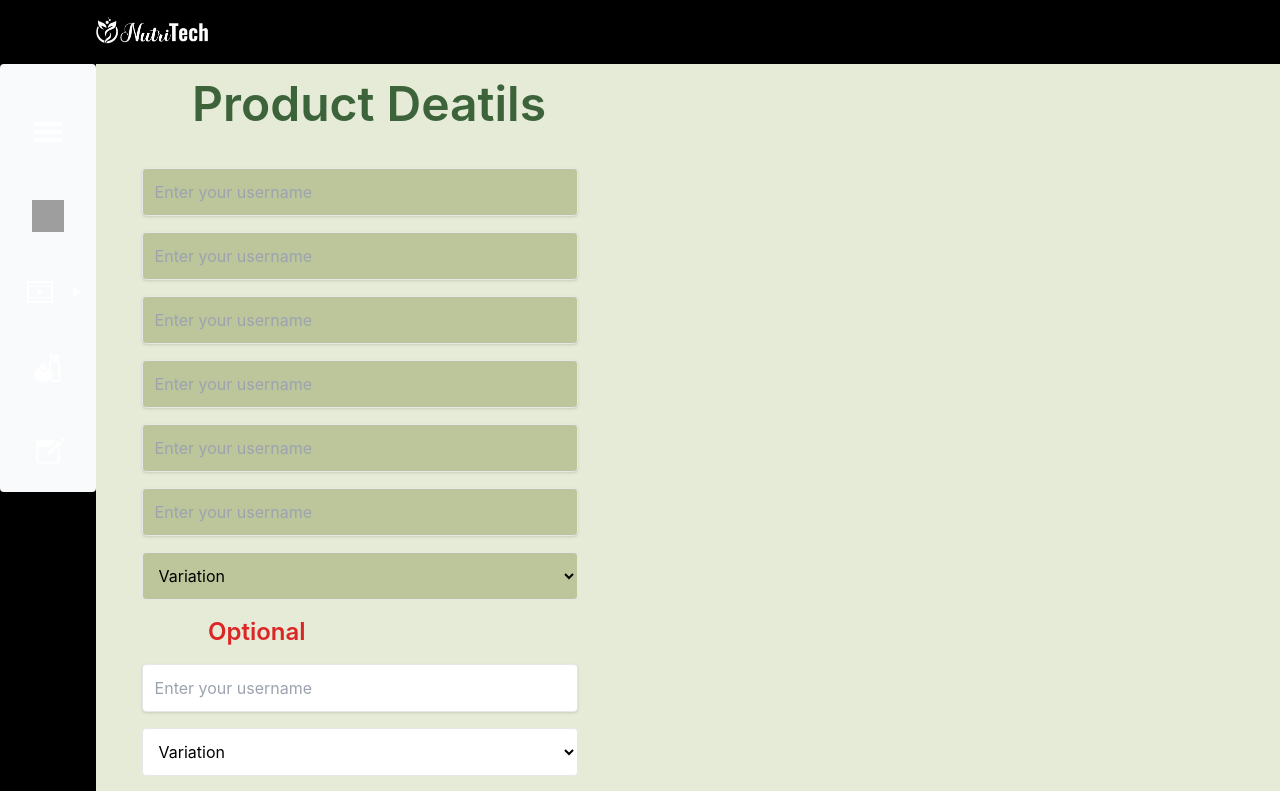
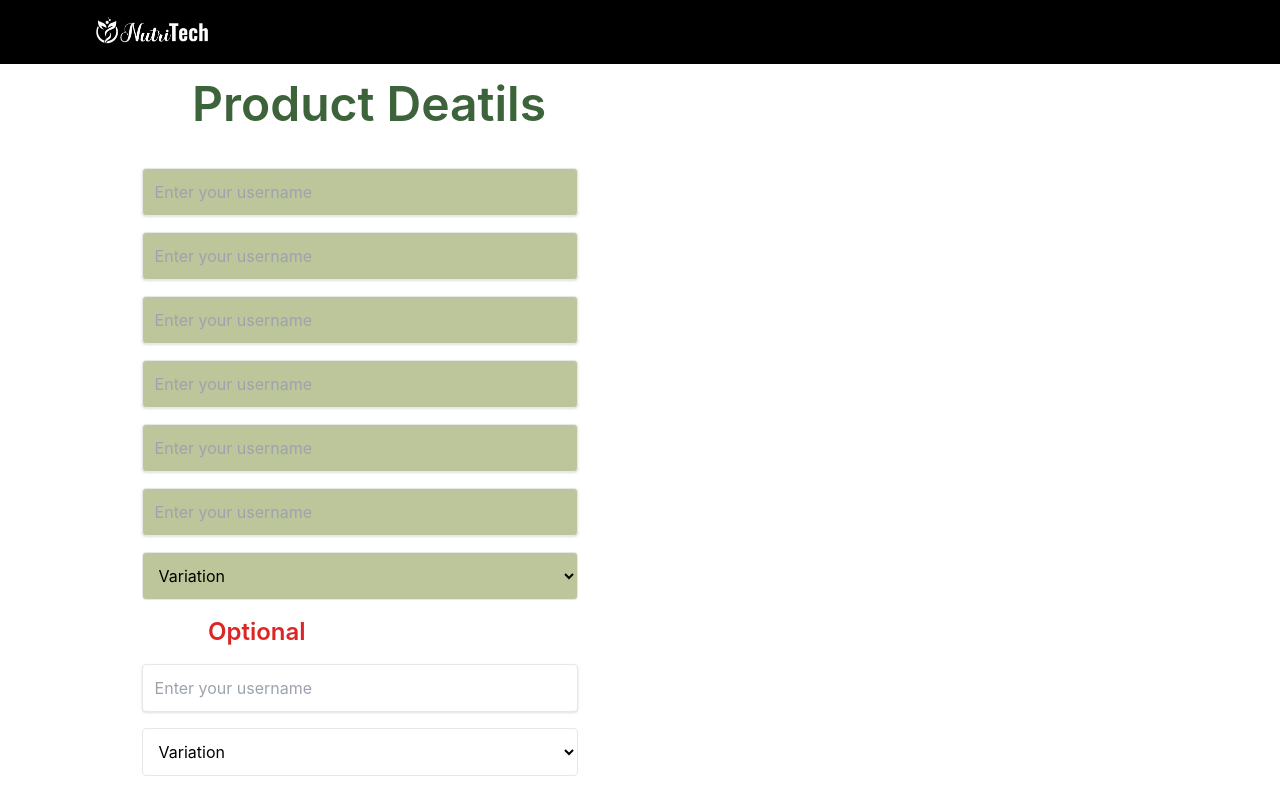
Before and after one commit to Rimaz-Moulana/Nutritech, a React (Vite) app in the folder frontend/: page /product in a window 1280 px wide. Shown: the top 791 px of the page. Built offline with nearby package versions, Linux system fonts and the light colour scheme; grey boxes are pictures that could not be loaded.

Commit message:
commit by rimaz

```diff
--- a/frontend/src/components/theme/BlankPage.jsx
+++ b/frontend/src/components/theme/BlankPage.jsx
@@ -1,13 +1,14 @@
 import React from 'react'
 import Navbar from '../navbar/Navbar'
-import AnnotatorSideBar from '../sidebar/AnnotatorSideBar'
+// import AnnotatorSideBar from '../sidebar/AnnotatorSideBar'
 
 export default function BlankPage() {
   return (
     <>
     <Navbar />
-    <div className='bg-[#E5EBD6] relative w-full h-auto flex'>
-    <AnnotatorSideBar />
+    {/* <AnnotatorSideBar />  */}
+    <div className='bg-[#E5EBD6] relative w-full h-full flex'>
+
 
     </div>
     </>
```
